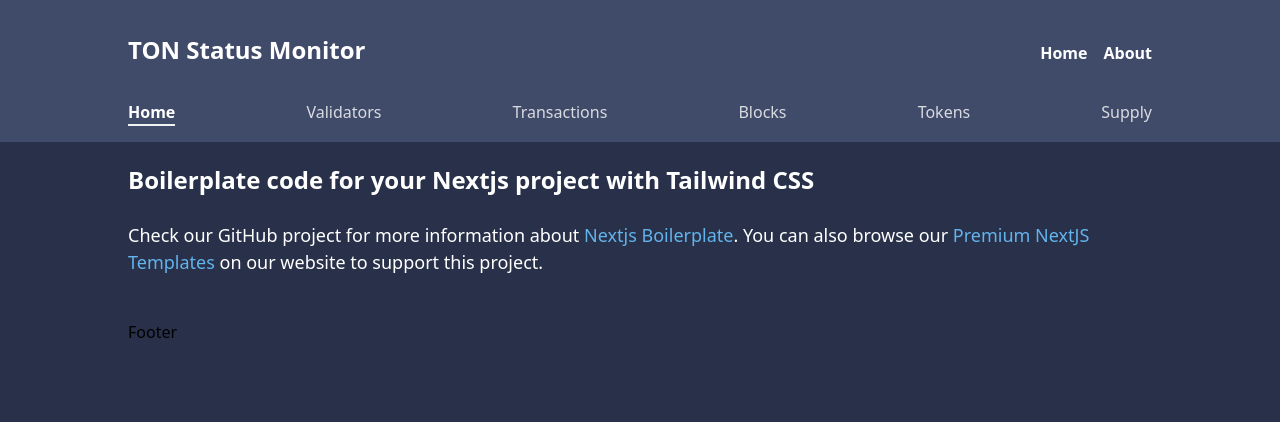
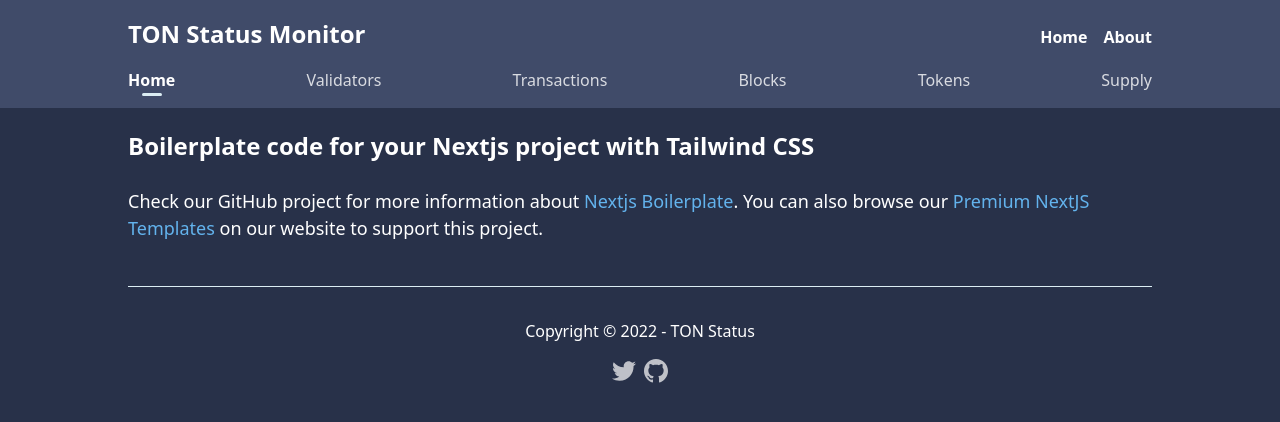
Before and after one commit to sky-ring/ton-house, a Next.js app: page / in a window 1280 px wide. Shown: the top 422 px of the page. Built offline with nearby package versions, Linux system fonts and the light colour scheme.

Commit message:
feat: create footer

```diff
--- a/jest.config.js
+++ b/jest.config.js
@@ -1,20 +1,17 @@
 const nextJest = require('next/jest');
 
 const createJestConfig = nextJest({
-  // Provide the path to your Next.js app to load next.config.js and .env files in your test environment
   dir: './',
 });
 
 const customJestConfig = {
   moduleNameMapper: {
-    // Handle module aliases (this will be automatically configured for you soon)
     '^@/(.*)$': '<rootDir>/src/$1',
-
     '^@/public/(.*)$': '<rootDir>/public/$1',
   },
   setupFilesAfterEnv: ['./jest.setup.js'],
   clearMocks: true,
-  collectCoverage: true,
+  collectCoverage: false,
   collectCoverageFrom: [
     './src/**/*.{js,jsx,ts,tsx}',
     '!./src/**/_*.{js,jsx,ts,tsx}',
--- a/package.json
+++ b/package.json
@@ -1,6 +1,6 @@
 {
-  "name": "next-js-boilerplate",
-  "version": "2.1.0",
+  "name": "ton-status",
+  "version": "0.1.0",
   "scripts": {
     "dev": "next dev",
     "build": "next build",
--- a/src/components/Main/footer/Footer.tsx
+++ b/src/components/Main/footer/Footer.tsx
@@ -1,5 +1,37 @@
-import React from 'react';
+import Link from 'next/link';
+import React, { useState } from 'react';
+
+import { GitHub, Twitter } from '@/components/icons/socials';
+import styles from '@/styles/main/footer.module.scss';
+import { AppConfig } from '@/utils/AppConfig';
+
+type SocialLinkProps = {
+  href: string;
+  icon: React.ReactNode;
+};
+
+function SocialLink(props: SocialLinkProps) {
+  return (
+    <Link passHref href={props.href}>
+      <a role="social">{props.icon}</a>
+    </Link>
+  );
+}
 
 export default function Footer() {
-  return <div>Footer</div>;
+  const [year] = useState(new Date().getFullYear());
+  return (
+    <footer className={styles.footer}>
+      <div className={styles.copyright} role="copyright">
+        Copyright © {year} - {AppConfig.site_name}
+      </div>
+      <div className={styles.socials}>
+        <SocialLink href="https://twitter.com" icon={<Twitter />} />
+        <SocialLink
+          href="https://github.com/shayan-shojaei/ton-status"
+          icon={<GitHub />}
+        />
+      </div>
+    </footer>
+  );
 }
--- /dev/null
+++ b/src/components/icons/socials.tsx
@@ -0,0 +1,26 @@
+import React from 'react';
+
+export function GitHub() {
+  return (
+    <svg width="24" height="24" viewBox="0 0 24 24">
+      <path d="M12 0c-6.626 0-12 5.373-12 12 0 5.302 3.438 9.8 8.207 11.387.599.111.793-.261.793-.577v-2.234c-3.338.726-4.033-1.416-4.033-1.416-.546-1.387-1.333-1.756-1.333-1.756-1.089-.745.083-.729.083-.729 1.205.084 1.839 1.237 1.839 1.237 1.07 1.834 2.807 1.304 3.492.997.107-.775.418-1.305.762-1.604-2.665-.305-5.467-1.334-5.467-5.931 0-1.311.469-2.381 1.236-3.221-.124-.303-.535-1.524.117-3.176 0 0 1.008-.322 3.301 1.23.957-.266 1.983-.399 3.003-.404 1.02.005 2.047.138 3.006.404 2.291-1.552 3.297-1.23 3.297-1.23.653 1.653.242 2.874.118 3.176.77.84 1.235 1.911 1.235 3.221 0 4.609-2.807 5.624-5.479 5.921.43.372.823 1.102.823 2.222v3.293c0 .319.192.694.801.576 4.765-1.589 8.199-6.086 8.199-11.386 0-6.627-5.373-12-12-12z" />
+    </svg>
+  );
+}
+
+export function Twitter() {
+  return (
+    <svg
+      viewBox="0 0 512 512"
+      fillRule="evenodd"
+      clipRule="evenodd"
+      strokeLinejoin="round"
+      strokeMiterlimit="2"
+    >
+      <path
+        d="M161.014,464.013c193.208,0 298.885,-160.071 298.885,-298.885c0,-4.546 0,-9.072 -0.307,-13.578c20.558,-14.871 38.305,-33.282 52.408,-54.374c-19.171,8.495 -39.51,14.065 -60.334,16.527c21.924,-13.124 38.343,-33.782 46.182,-58.102c-20.619,12.235 -43.18,20.859 -66.703,25.498c-19.862,-21.121 -47.602,-33.112 -76.593,-33.112c-57.682,0 -105.145,47.464 -105.145,105.144c0,8.002 0.914,15.979 2.722,23.773c-84.418,-4.231 -163.18,-44.161 -216.494,-109.752c-27.724,47.726 -13.379,109.576 32.522,140.226c-16.715,-0.495 -33.071,-5.005 -47.677,-13.148l0,1.331c0.014,49.814 35.447,93.111 84.275,102.974c-15.464,4.217 -31.693,4.833 -47.431,1.802c13.727,42.685 53.311,72.108 98.14,72.95c-37.19,29.227 -83.157,45.103 -130.458,45.056c-8.358,-0.016 -16.708,-0.522 -25.006,-1.516c48.034,30.825 103.94,47.18 161.014,47.104"
+        fillRule="nonzero"
+      />
+    </svg>
+  );
+}
--- /dev/null
+++ b/src/styles/main/footer.module.scss
@@ -0,0 +1,29 @@
+@import '../colors';
+
+.footer {
+  @apply mx-auto max-w-full sm:max-w-screen-sm md:max-w-screen-md lg:max-w-screen-lg pt-8;
+  @apply flex flex-col flex-nowrap items-center justify-center;
+  @apply text-white;
+
+  border-top: 1px solid $secondary-text;
+}
+
+.copyright{
+  @apply mb-4;
+}
+
+.socials {
+  @apply flex flex-row flex-nowrap;
+
+  svg {
+    @apply mx-1 opacity-70;
+    width: 24px;
+    height: 24px;
+    fill: $primary-text;
+    transition: opacity 0.2s;
+
+    &:hover {
+      @apply opacity-100;
+    }
+  }
+}
--- a/src/styles/main/header.module.scss
+++ b/src/styles/main/header.module.scss
@@ -10,7 +10,7 @@
 }
 
 .headerContent{
-  @apply flex flex-row flex-nowrap items-baseline font-bold text-white py-4;
+  @apply flex flex-row flex-nowrap items-baseline font-bold text-white;
 
   justify-content: space-between;
 
@@ -47,5 +47,17 @@
 }
 
 .tabSelected {
-  @apply border-b-2 font-bold opacity-100;
+  @apply font-bold opacity-100 relative;
+
+  &:after {
+    content: "";
+    border-radius: 1.5px;
+    background: $secondary-text;
+    position: absolute;
+    bottom: -4px;
+    left: 50%;
+    transform: translateX(-50%);
+    height: 3px;
+    width: 20px;
+  }
 }
```
Also changed, not shown: 1 other file (tests, documents, lock files or other folders).
